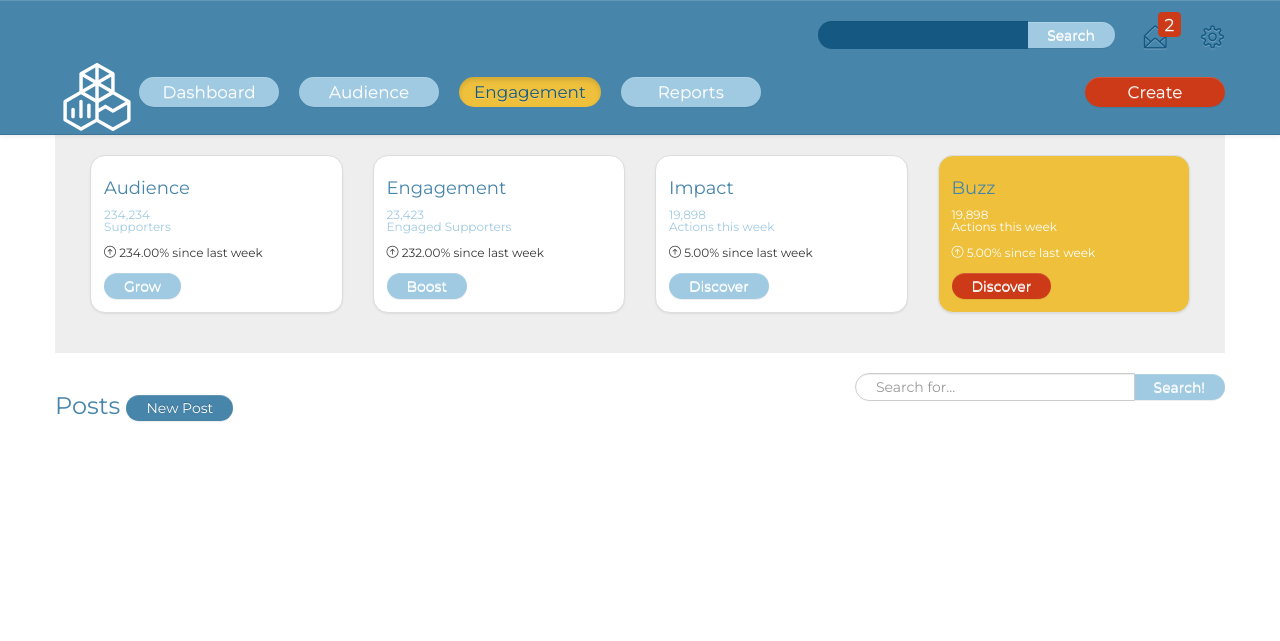
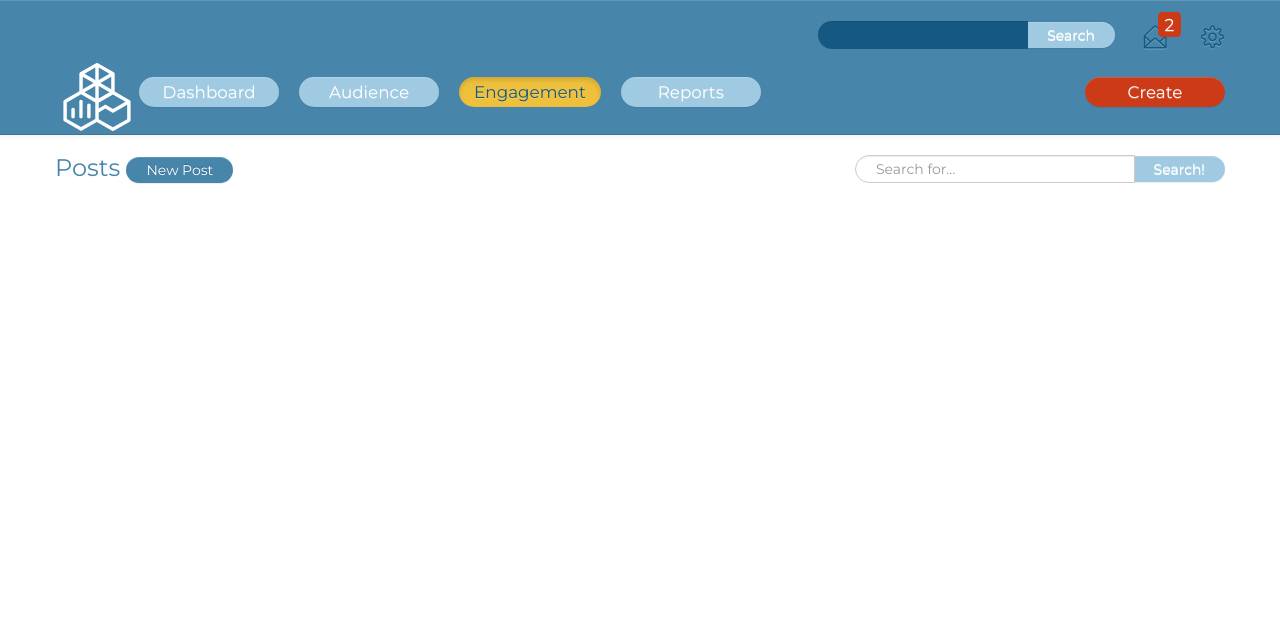
Before and after one commit to edgeflip/capuchin, a Python web app: template capuchin/views/templates/posts/index.html in a window 1280 px wide. Shown: the top 641 px of the page. Run offline with Jinja, Linux system fonts and the light colour scheme; the template is opened without the code that fills it, so the values that code supplies are empty; some libraries are stand-ins or nearby versions.

Commit message:
removed bucket widgets from Audience and Engagement views

```diff
--- a/capuchin/views/static/css/capuchin.css
+++ b/capuchin/views/static/css/capuchin.css
@@ -304,6 +304,10 @@ table td img.table-image{
     padding-bottom: 20px;
 }
 
+.heading-embedded {
+    padding-top: 20px;
+}
+
 .form-signin {
     max-width: 330px;
     padding: 15px;
--- a/capuchin/views/templates/posts/index.html
+++ b/capuchin/views/templates/posts/index.html
@@ -8,35 +8,12 @@
 {% endblock %}
 
 {% block content %}
-{% from "widgets/bucket.html" import bucket %}
-<div class="row buckets">
-    <div class="col-md-3">
-        <div class="thumbnail">
-            {{ bucket("Audience", "Supporters", 234234, 234, "#", "Grow") }}
-        </div>
-    </div>
-    <div class="col-md-3">
-        <div class="thumbnail">
-            {{ bucket("Engagement", "Engaged Supporters", 23423, 232, "#", "Boost") }}
-        </div>
-    </div>
-    <div class="col-md-3">
-        <div class="thumbnail">
-            {{ bucket("Impact", "Actions this week", 19898, 5, "#", "Discover") }}
-        </div>
-    </div>
-    <div class="col-md-3">
-        <div class="thumbnail buzz">
-            {{ bucket("Buzz", "Actions this week", 19898, 5, "#", "Discover") }}
-        </div>
-    </div>
-</div>
 <div class="row">
     <div class="row">
         <div class="col-md-8">
             <h3>Posts <a target="_blank" href="https://facebook.com/{{current_user.client.social.facebook.id}}" class="btn btn-primary">New Post</a></h3>
         </div>
-        <div class="col-md-4">
+        <div class="col-md-4 heading-embedded">
             <form action="{{url_for('.index')}}" method="GET">
                 <div class="input-group">
                     <input name="q" type="text" class="form-control" placeholder="Search for..." value="{{q if q!='*' else ''}}">
```
Also changed, not shown: capuchin/views/templates/audience/index.html (+1 -24 lines).
